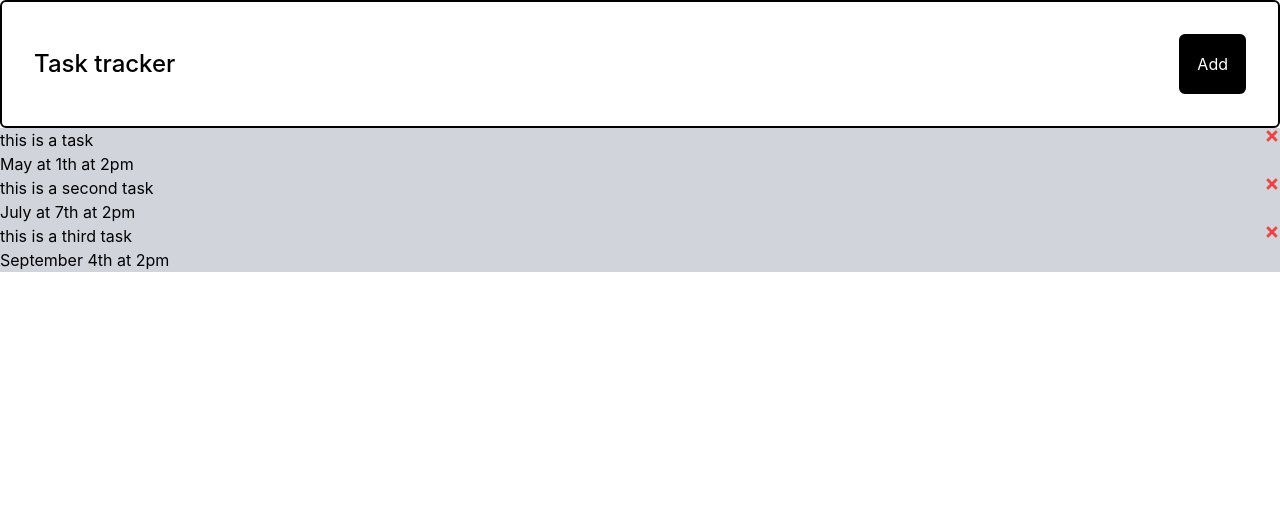
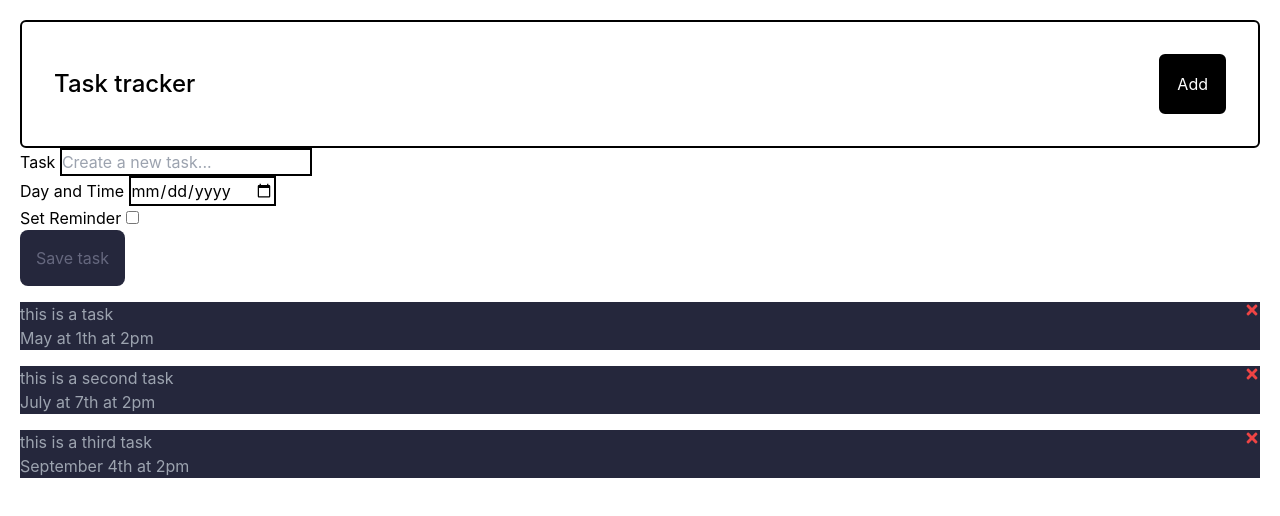
Before and after one commit to angela-goncalves/react-task-tracker, a React (Create React App) app: page / in a window 1280 px wide. Shown: the top 516 px of the page. Built offline with nearby package versions, Linux system fonts and the light colour scheme.

Commit message:
add a new task from imput

```diff
--- a/src/App.js
+++ b/src/App.js
@@ -1,7 +1,8 @@
-import {useState} from 'react'
-import './index.css';
-import Header from './components/Header'
-import Tasks from './components/Tasks'
+import { useState } from "react";
+import "./index.css";
+import Header from "./components/Header";
+import Tasks from "./components/Tasks";
+import AddTask from "./components/AddTask";
 
 function App() {
   const [tasks, setTasks] = useState([
@@ -22,21 +23,33 @@ function App() {
       title: "this is a third task",
       day: "September 4th at 2pm",
       reminder: false,
-    }
+    },
   ]);
-const deleteTask = (id) => {
-  setTasks(tasks.filter((task)=> task.id !== id))
-}
+  const toggleReminder = (id) => {
+    setTasks(
+      tasks.map((task) =>
+        task.id === id ? { ...task, reminder: !task.reminder } : task
+      )
+    );
+  };
+  const deleteTask = (id) => {
+    setTasks(tasks.filter((task) => task.id !== id));
+  };
+  const addTask = (task) => {
+    const id = Math.floor(Math.random() * 10000) + 1;
+    const newTask = { id, ...task };
+    setTasks([...tasks, newTask]);
+    console.log(task);
+  };
   return (
-    <div className="App">
-      <Header/>
-      {tasks.length > 0 ?
-        <Tasks
-          tasks={tasks}
-          onDelete={deleteTask}
-        />
-        : <p>No tasks to show</p>
-      }
+    <div className="flex flex-col w-full p-5">
+      <Header />
+      <AddTask onAdd={addTask} />
+      {tasks.length > 0 ? (
+        <Tasks tasks={tasks} onToggle={toggleReminder} onDelete={deleteTask} />
+      ) : (
+        <p>No tasks to show</p>
+      )}
     </div>
   );
 }
--- a/src/components/AddTask.js
+++ b/src/components/AddTask.js
@@ -1,3 +1,60 @@
-export default function AddTask() {
-  return <div></div>;
+import { useState } from "react";
+
+export default function AddTask({ onAdd }) {
+  const [title, setTitle] = useState("");
+  const [day, setDay] = useState("");
+  const [reminder, setReminder] = useState(false);
+
+  const onSubmit = (e) => {
+    e.preventDefault();
+    if (!title) {
+      alert("Please add a task");
+      return;
+    }
+
+    onAdd({ title, day, reminder });
+
+    setTitle("");
+    setDay("");
+    setReminder(false);
+  };
+  return (
+    <form onSubmit={onSubmit}>
+      <div>
+        <label> Task </label>
+        <input
+          type="title"
+          placeholder="Create a new task..."
+          value={title}
+          onChange={(e) => setTitle(e.target.value)}
+          className="border-2 border-black"
+        />
+      </div>
+      <div>
+        <label> Day and Time </label>
+        <input
+          className="border-2 border-black"
+          type="date"
+          value={day}
+          placeholder="day and time"
+          onChange={(e) => setDay(e.target.value)}
+        />
+      </div>
+      <div>
+        <label> Set Reminder </label>
+        <input
+          className="border-2 border-black"
+          type="checkbox"
+          checked={reminder}
+          value={reminder}
+          onChange={(e) => setReminder(e.currentTarget.checked)}
+        />
+      </div>
+      <input
+        type="submit"
+        value="Save task"
+        className="rounded-lg p-4 text-text bg-list"
+      />
+    </form>
+  );
 }
--- a/src/components/Task.js
+++ b/src/components/Task.js
@@ -1,15 +1,21 @@
-import {FaTimes} from 'react-icons/fa';
+import { FaTimes } from "react-icons/fa";
 
-export default function Task ({task, onDelete}) {
-    return (
-        <div>
-            <h3 className="flex flex-row justify-between">
-                {task.title}
-                <FaTimes className="text-red-500 cursor-pointer"
-                    onClick={() => onDelete(task.id)}
-                />
-            </h3>
-            <p>{task.day}</p>
-        </div>
-    )
+export default function Tasks({ tasks, onDelete, onToggle }) {
+  return (
+    <div
+      className={`bg-list text-gray-400 my-4 ${
+        tasks.reminder ? "border-l-4 border-green-400" : ""
+      }`}
+      onDoubleClick={() => onToggle(tasks.id)}
+    >
+      <h3 className="flex flex-row justify-between">
+        {tasks.title}
+        <FaTimes
+          className="text-red-500 cursor-pointer"
+          onClick={() => onDelete(tasks.id)}
+        />
+      </h3>
+      <p>{tasks.day}</p>
+    </div>
+  );
 }
--- a/src/components/Tasks.js
+++ b/src/components/Tasks.js
@@ -1,17 +1,13 @@
-import Task from './Task'
+import Task from "./Task";
 
-export default function Tasks ({tasks, onDelete}) {
-    return (
-        <ul className="bg-gray-300">
-            {tasks.map((task)=>
-            <li key={task.id}>
-                <Task className="bg-gray-300 p-2 font-mono"
-                    task={task}
-                    onDelete={onDelete}
-                />
-
-            </li>
-            )}
-        </ul>
-    )
+export default function Tasks({ tasks, onDelete, onToggle }) {
+  return (
+    <ul className="">
+      {tasks.map((task) => (
+        <li key={task.id}>
+          <Task tasks={task} onDelete={onDelete} onToggle={onToggle} />
+        </li>
+      ))}
+    </ul>
+  );
 }
--- a/tailwind.config.js
+++ b/tailwind.config.js
@@ -1,11 +1,17 @@
 module.exports = {
-  purge: ['./src/**/*.{js,jsx,ts,tsx}', './public/index.html'],
+  purge: ["./src/**/*.{js,jsx,ts,tsx}", "./public/index.html"],
   darkMode: false, // or 'media' or 'class'
   theme: {
-    extend: {},
+    extend: {
+      colors: {
+        list: "#25273c",
+        text: "#65677e",
+        all: "#3c6dd3",
+      },
+    },
   },
   variants: {
     extend: {},
   },
   plugins: [],
-}
+};
```
